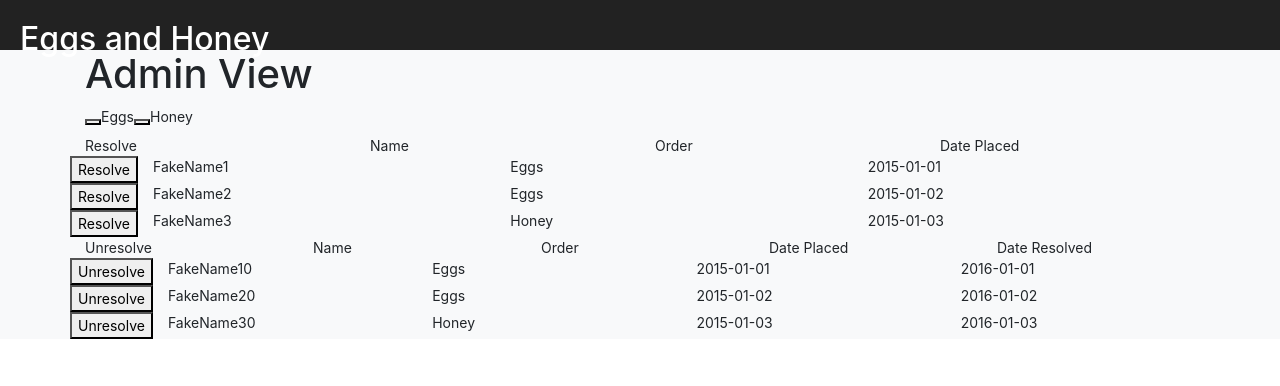
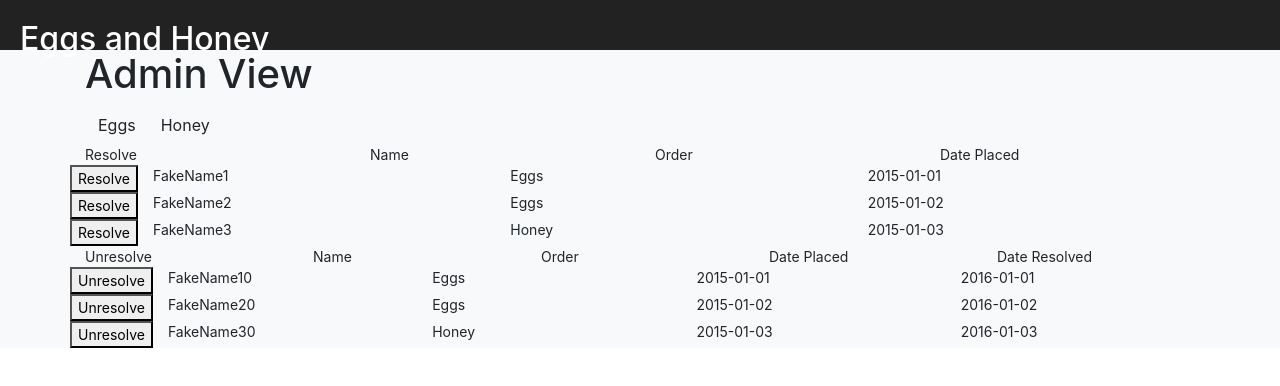
Before and after one commit to Yakimych/eggs-and-honey-react, a React (Create React App) app: page /admin in a window 1280 px wide. Shown: the top 386 px of the page. Built offline with nearby package versions, Linux system fonts and the light colour scheme.

Commit message:
Change checkboxes to buttons with styles

```diff
--- a/src/components/App.css
+++ b/src/components/App.css
@@ -17,17 +17,3 @@
   from { transform: rotate(0deg); }
   to { transform: rotate(360deg); }
 }
-
-ul {
-  list-style-type: none;
-}
-/*
-.order-row {
-  display: flex;
-  justify-content: space-around;
-  width: 500px;
-} */
-
-.customactive {
-  border: 1px solid red;
-}
--- a/src/components/ProductSelector/ProductSelector.js
+++ b/src/components/ProductSelector/ProductSelector.js
@@ -28,12 +28,18 @@ class ProductSelector extends React.Component<ProductSelectorProps, ProductSelec
   render() {
     return (
       <div>
-        {this.props.products.map((product, index) => (
-          <label className={(this.productIsActive(product) ? 'customactive' : '')} key={index}>
-            <button type="button" checked={this.productIsActive(product)} onClick={() => this.productTypeClicked(product)} />
-            {product}
-          </label>
-        ))}
+        <div className="btn-group">
+          {this.props.products.map((product, index) => (
+            <button
+              key={index}
+              type="button"
+              className={`btn btn-${this.productIsActive(product) ? 'success' : 'light'}`}
+              onClick={() => this.productTypeClicked(product)}
+            >
+              {product}
+            </button>
+          ))}
+        </div>
       </div>
     );
   }
```
